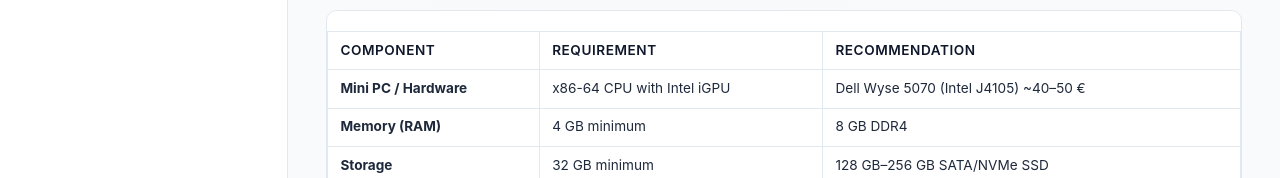
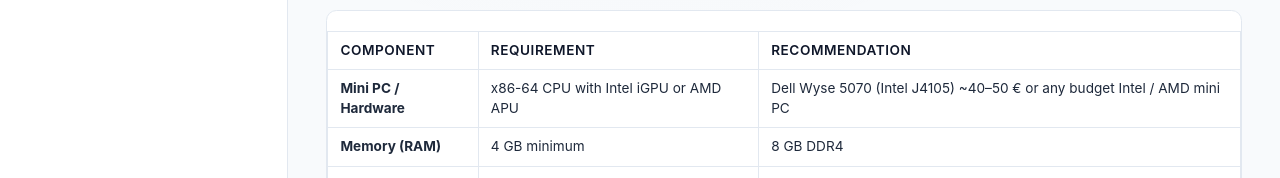
Before and after one commit to FantasmaGlad/BobineWeb, a Next.js app: page /en/documentation/demarrage-rapide in a window 1280 px wide. Shown: the part 503-681 px from the top of the page. Built offline with nearby package versions, Linux system fonts and the light colour scheme; no server answers.

Commit message:
docs: harmonise la compatibilité matérielle Intel et AMD sur BobineWeb

```diff
--- a/src/app/[locale]/documentation/demarrage-rapide/page.tsx
+++ b/src/app/[locale]/documentation/demarrage-rapide/page.tsx
@@ -99,8 +99,8 @@ export default async function DemarrageRapidePage({
           <tbody>
             <tr>
               <td><strong>Mini PC / Hardware</strong></td>
-              <td>x86-64 CPU with Intel iGPU</td>
-              <td>Dell Wyse 5070 (Intel J4105) ~40–50 €</td>
+              <td>x86-64 CPU with Intel iGPU or AMD APU</td>
+              <td>Dell Wyse 5070 (Intel J4105) ~40–50 € or any budget Intel / AMD mini PC</td>
             </tr>
             <tr>
               <td><strong>Memory (RAM)</strong></td>
@@ -311,8 +311,8 @@ speaker-test -t wav -c 2 -l 1</code>
           <tbody>
             <tr>
               <td><strong>Mini PC / Matériel</strong></td>
-              <td>x86-64 avec iGPU Intel</td>
-              <td>Dell Wyse 5070 (Celeron J4105) ~40–50 €</td>
+              <td>x86-64 avec iGPU Intel ou APU AMD</td>
+              <td>Dell Wyse 5070 (Celeron J4105) ~40–50 € ou tout mini PC Intel / AMD Ryzen</td>
             </tr>
             <tr>
               <td><strong>Mémoire vive (RAM)</strong></td>
--- a/src/app/[locale]/fonctionnalites/page.tsx
+++ b/src/app/[locale]/fonctionnalites/page.tsx
@@ -14,7 +14,7 @@ const copy = {
         id: "video-engine",
         badge: "Diffusion & Vidéo",
         title: "Moteur de Lecture MPV & Accélération Matérielle",
-        desc: "Bobine intègre un moteur de rendu vidéo optimisé pour les processeurs Intel (Celeron J4105 / N5105 / i3 / i5) exploitant le décodage matériel VA-API et Intel QuickSync.",
+        desc: "Bobine intègre un moteur de rendu vidéo optimisé pour les processeurs Intel et AMD (Intel QuickSync / iHD, AMD Ryzen / Radeon VA-API) exploitant le décodage matériel VA-API pour une fluidité totale et un usage CPU minime.",
         specs: [
           { label: "Résolution & Fluidité", value: "1080p et 4K jusqu'à 60 images/seconde" },
           { label: "Charge Processeur", value: "Moins de 8% d'usage CPU en lecture active" },
@@ -69,7 +69,7 @@ const copy = {
         id: "video-engine",
         badge: "Playout & Video",
         title: "MPV Playout Engine & Hardware Acceleration",
-        desc: "Bobine embeds a dedicated video player engine optimized for Intel processors (Celeron J4105 / N5105 / i3 / i5) leveraging VA-API and Intel QuickSync hardware decoding.",
+        desc: "Bobine embeds a dedicated video player engine optimized for Intel and AMD processors (Intel QuickSync / iHD, AMD Ryzen / Radeon VA-API) leveraging hardware decoding for smooth playout with minimal CPU usage.",
         specs: [
           { label: "Resolution & Frame Rate", value: "1080p and 4K up to 60 frames per second" },
           { label: "CPU Utilization", value: "Under 8% CPU usage during active video playout" },
```
